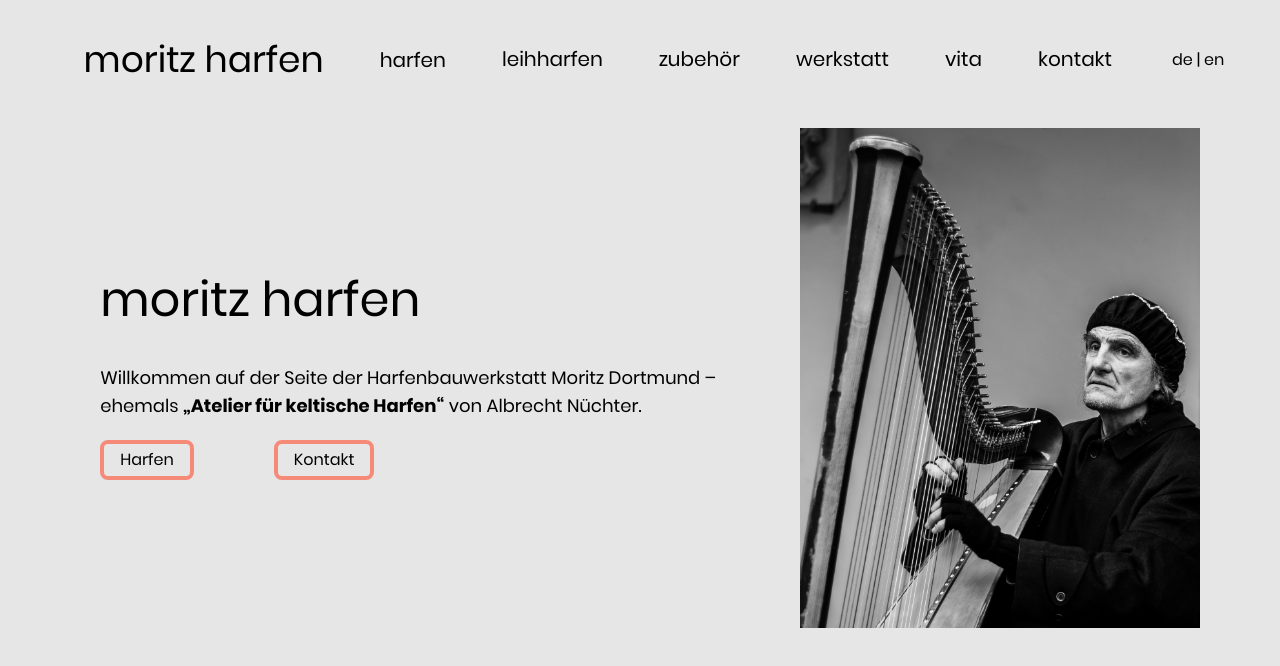
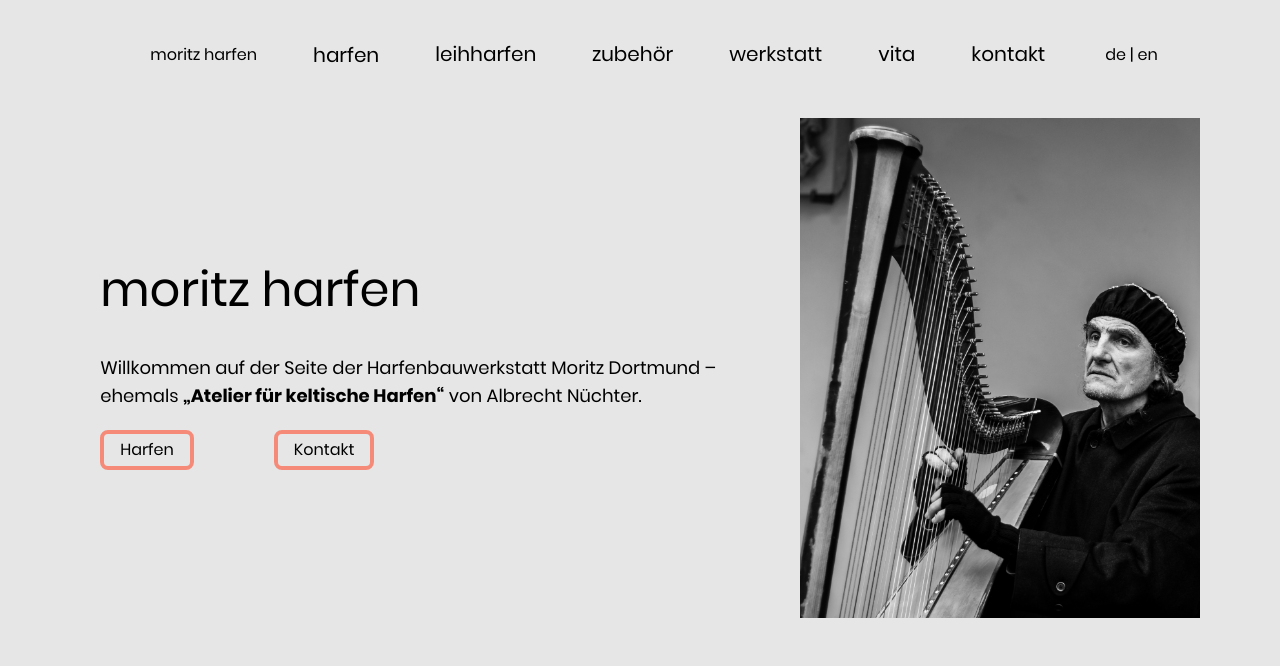
Before and after one commit to fre-ben/moritz-harfen, a Gatsby site: page / in a window 1280 px wide. Built offline with nearby package versions, Linux system fonts and the light colour scheme; Gatsby itself is replaced by a stand-in of ours.

Commit message:
✨ Add size prop to Logo component Enables multiple sizes

```diff
--- a/src/components/navbar/Logo.tsx
+++ b/src/components/navbar/Logo.tsx
@@ -3,12 +3,13 @@ import * as React from "react";
 
 type LogoProps = {
   mr: string;
+  size: string;
 };
 
-const Logo = ({ mr }: LogoProps) => {
+const Logo = ({ mr, size }: LogoProps) => {
   return (
     <Link
-      className={`text-4xl md:mx-4 lg:mx-7 sm:mr-${mr} whitespace-nowrap`}
+      className={`text-${size}xl md:mx-4 lg:mx-7 sm:mr-${mr} whitespace-nowrap`}
       to="/"
     >
       moritz harfen
```
